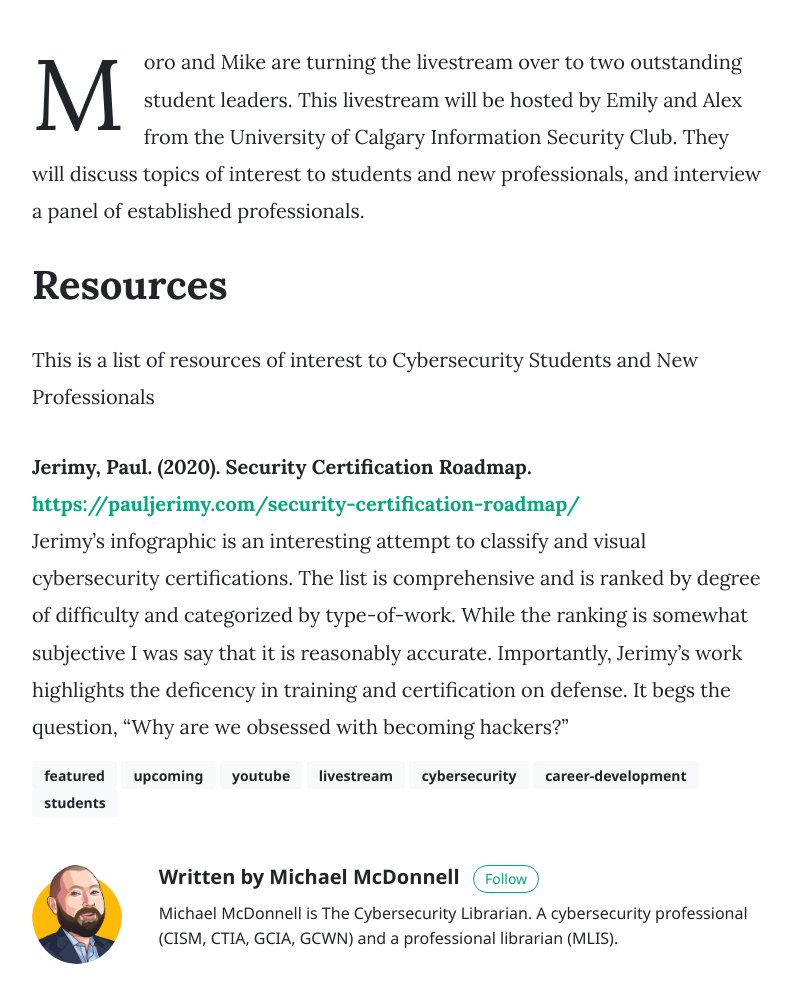
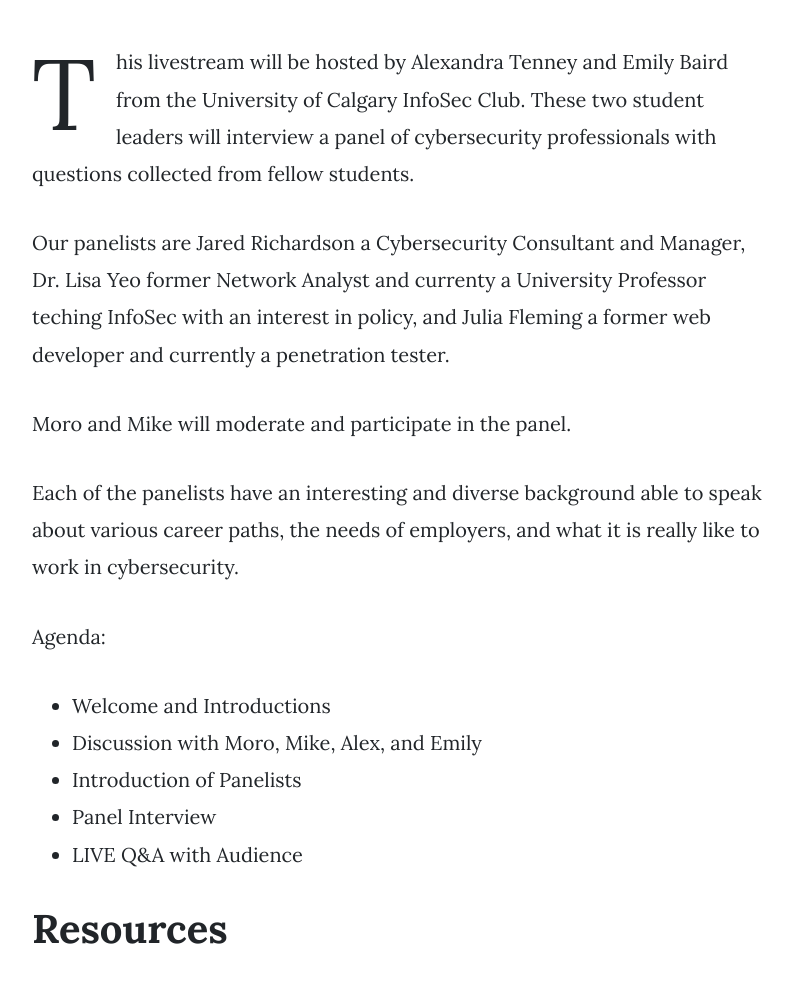
Before and after one commit to cyberlibrarian/cyberlibrarian.github.io, a Jekyll site: the page built from _posts/2020-07-23-students-and-new-professionals.md, in a window 1280 px wide and 1400 px high, cut to the strip 419-1400 px from the top of the window. Shown: the whole strip, without its empty margins (53-845 px from the left). Built offline with Jekyll 4.4.1, drawn with Linux system fonts in a browser that asks for light colours; nearby versions of some CDN libraries; comment, search, counter and statistics services are not loaded; some of the changed text lies outside the part shown.

```diff
--- a/_posts/2020-07-23-students-and-new-professionals.md
+++ b/_posts/2020-07-23-students-and-new-professionals.md
@@ -15,10 +15,28 @@ summary: Student Leaders Emily and Alex host the show and interview Moro, Mike,
 explicit: "no" #other option is no
 block: "no" #means is shown in itunes
 ---
-Moro and Mike are turning the livestream over to two outstanding student leaders. This livestream will be hosted by Emily and Alex from the University of Calgary Information Security Club. They will discuss topics of interest to students and new professionals, and interview a panel of established professionals.
+This livestream will be hosted by Alexandra Tenney and Emily Baird from the University of Calgary InfoSec Club. These two student leaders will interview a panel of cybersecurity professionals with questions collected from fellow students.
+
+Our panelists are Jared Richardson a Cybersecurity Consultant and Manager, Dr. Lisa Yeo former Network Analyst and currenty a University Professor teching InfoSec with an interest in policy, and Julia Fleming a former web developer and currently a penetration tester.
+
+Moro and Mike will moderate and participate in the panel.
+
+Each of the panelists have an interesting and diverse background able to speak about various career paths, the needs of employers, and what it is really like to work in cybersecurity.
+
+Agenda:
+
+- Welcome and Introductions
+- Discussion with Moro, Mike, Alex, and Emily
+- Introduction of Panelists
+- Panel Interview
+- LIVE Q&A with Audience
+
 
 # Resources
 This is a list of resources of interest to Cybersecurity Students and New Professionals
 
+University of Calgary InfoSec Club
+: <https://lnkd.in/dNvz39s>
+
 Jerimy, Paul. (2020). Security Certification Roadmap. <https://pauljerimy.com/security-certification-roadmap/>
 : Jerimy's infographic is an interesting attempt to classify and visual cybersecurity certifications. The list is comprehensive and is ranked by degree of difficulty and categorized by type-of-work. While the ranking is somewhat subjective I was say that it is reasonably accurate. Importantly, Jerimy's work highlights the deficency in training and certification on defense. It begs the question, "Why are we obsessed with becoming hackers?"
```
